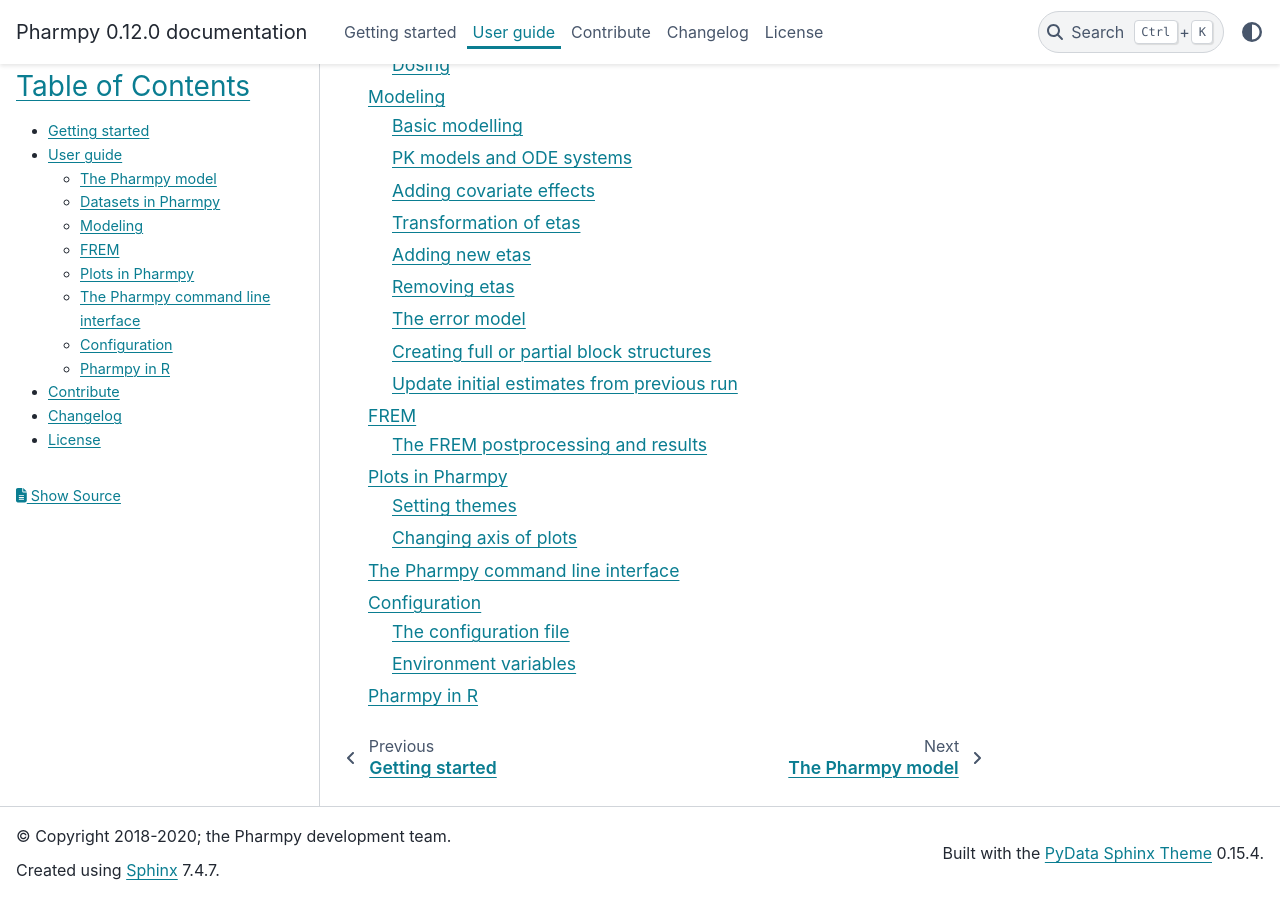
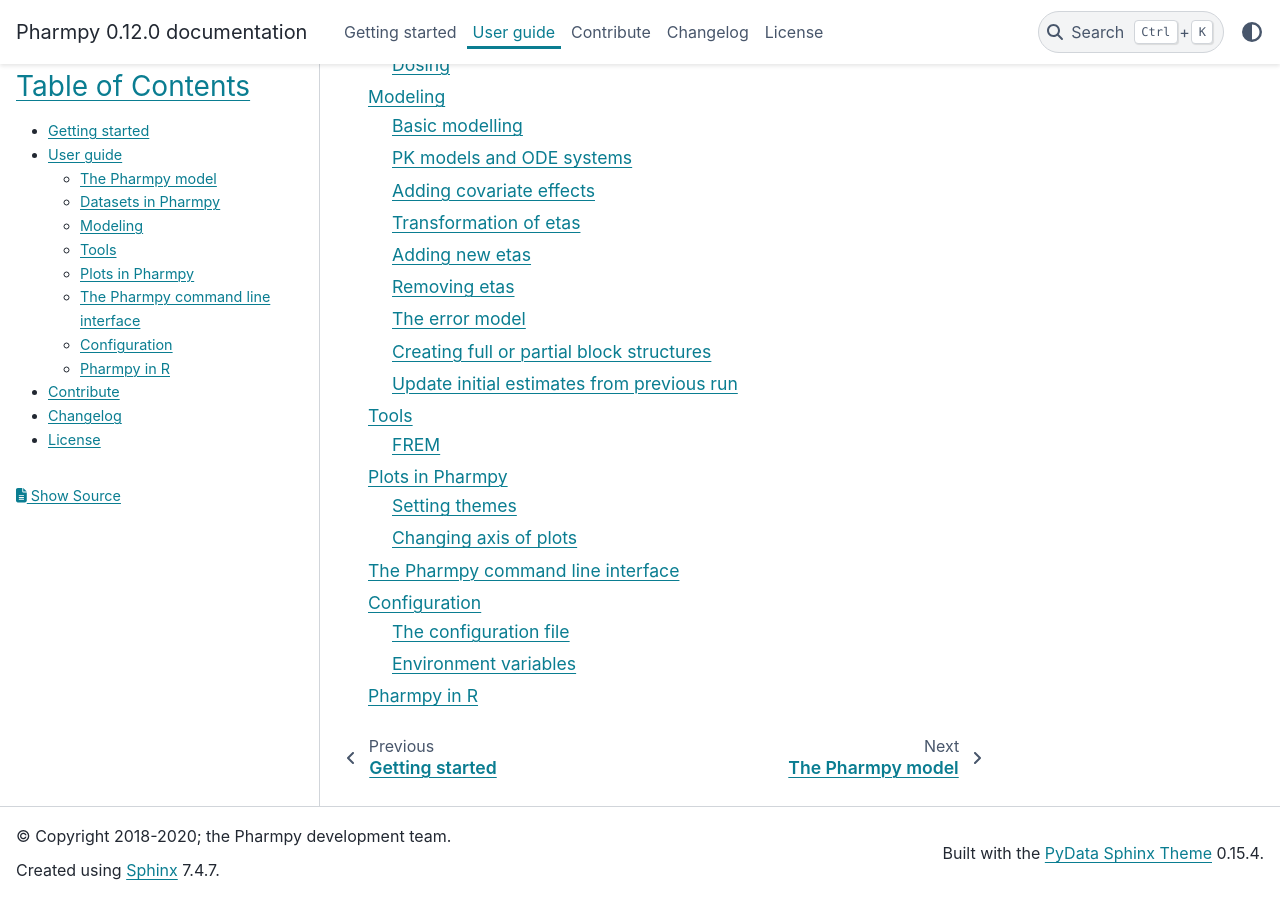
Before and after one commit to pharmpy/pharmpy, a Sphinx documentation site: the page built from docs/user_guide.rst, in a window 1280 px wide and 900 px high, scrolled down 766 px. Built offline with Sphinx 7.4.7 and the PyData theme 0.15.4, drawn with Linux system fonts in a browser that asks for light colours; pages that are not in the unit, such as notebooks, are missing from menus; some of the changed lines change nothing that is shown.

Commit message:
Separate documentation page for tools

```diff
--- /dev/null
+++ b/docs/tools.rst
@@ -0,0 +1,10 @@
+=====
+Tools
+=====
+
+A tool in Pharmpy is an implementation of a pharmacometric method. A tool performs some kind of preprocessing, running of models, postprocessing and creation of results in the form of a workflow. Currently no complete tools are implemented in Pharmpy, but only parts of some PsN tools. These are documented here.
+
+.. toctree::
+   :maxdepth: 1
+
+   frem
--- a/docs/user_guide.rst
+++ b/docs/user_guide.rst
@@ -11,7 +11,7 @@
    model
    data
    modeling
-   frem
+   tools
    plots
    cli
    configuration
```
